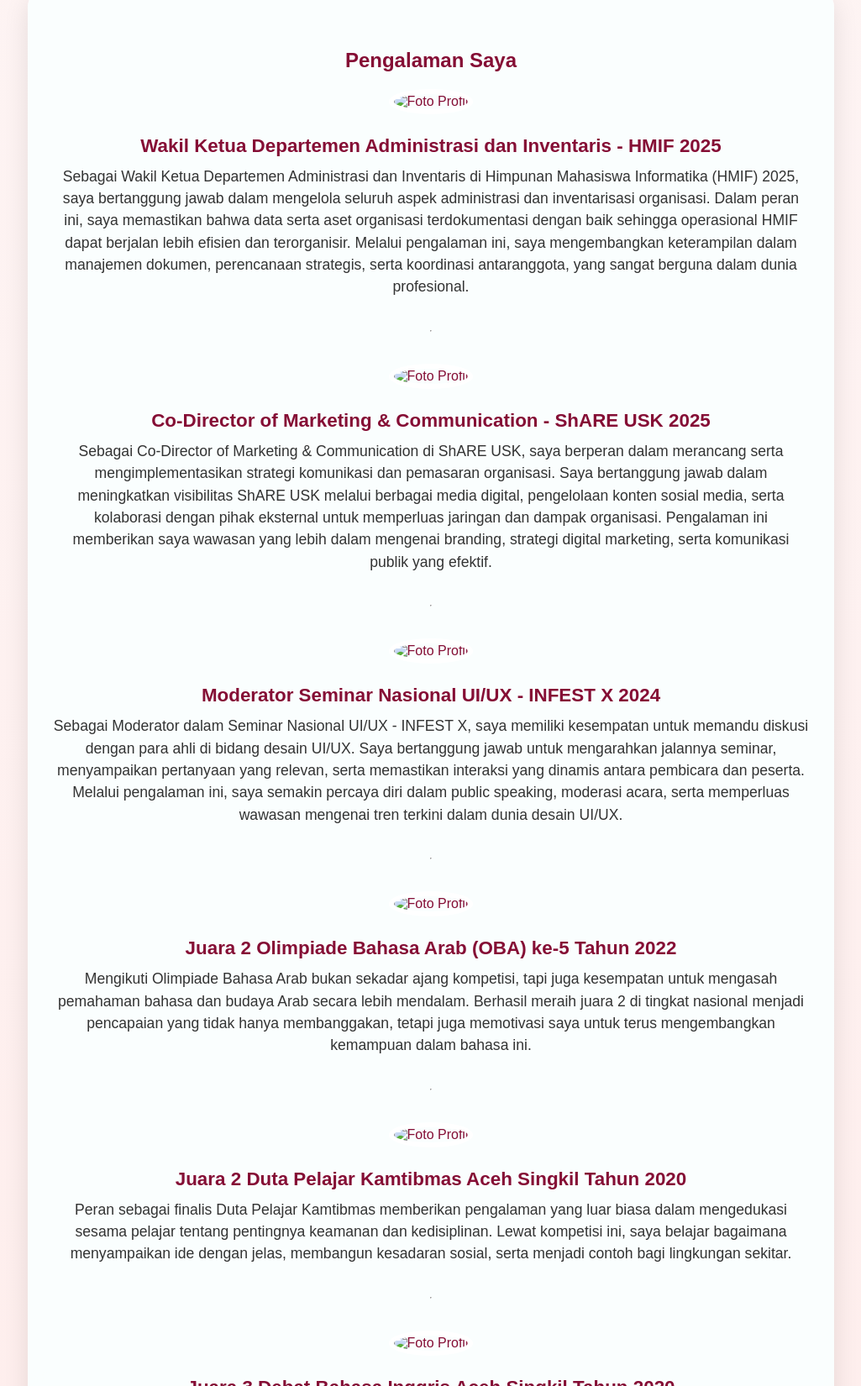
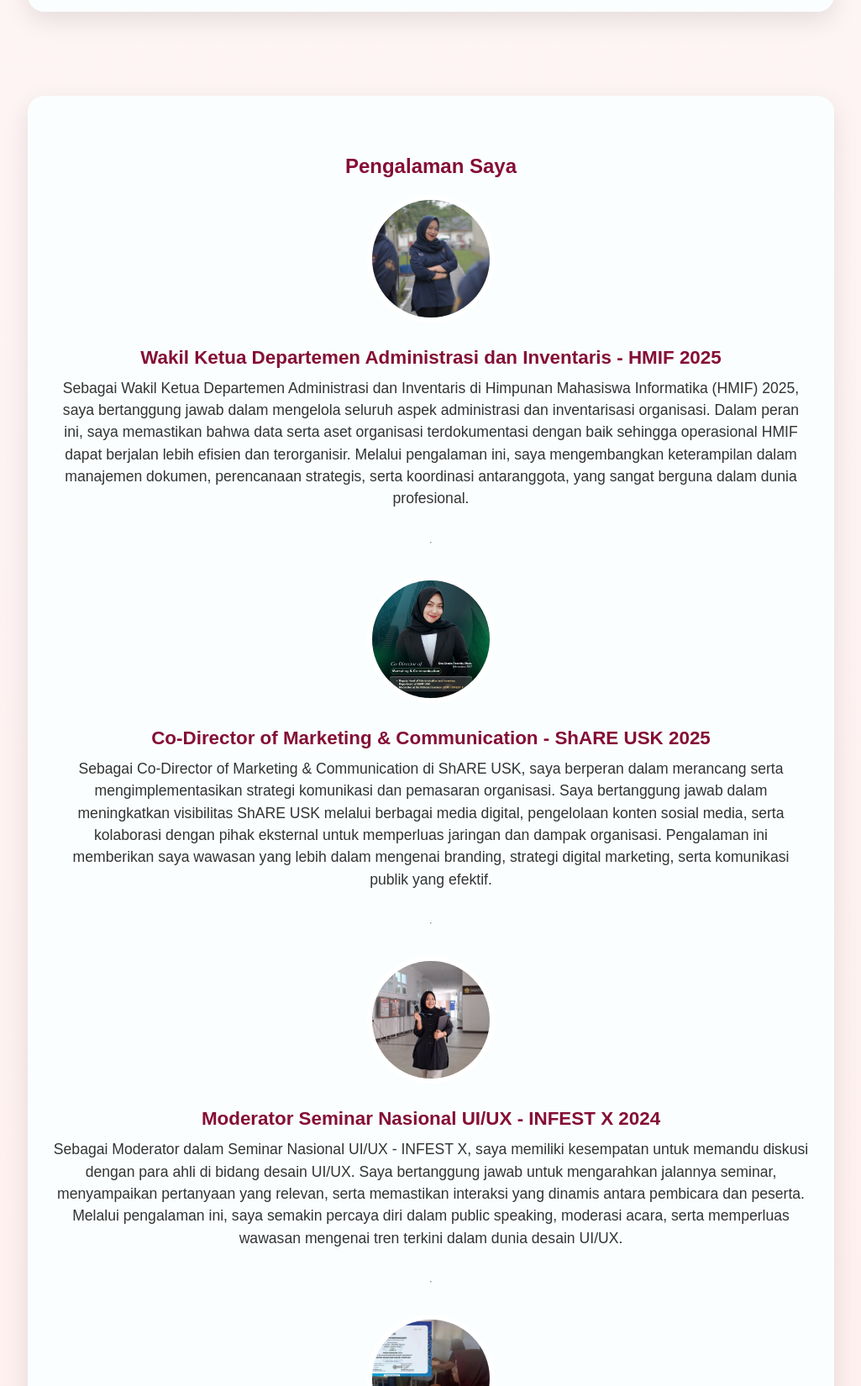
Before and after one commit to deazasqiamalau/Portofolio-Dea-Zasqia, a plain HTML site: page index.html in a window 1280 px wide. Shown: the part 1150-2800 px from the top of the page at 84% size, without its empty margins (127-1152 px from the left). Drawn offline with Linux system fonts and the light colour scheme.

Commit message:
Update index.html

```diff
--- a/index.html
+++ b/index.html
@@ -13,7 +13,7 @@
     <!-- Header -->
     <header>
         <div class="hero">
-            <img src="images/image3.jpg" alt="Foto Profil" class="profile-img">
+            <img src="image3.jpg" alt="Foto Profil" class="profile-img">
             <div class="hero-text">
                 <h1>Halo, selamat datang di portofolio Dea! 🚀</h1>
                 <p>Di sini, Dea berbagi berbagai proyek, pengalaman, dan karya yang telah dibuat. Dea percaya bahwa setiap tantangan adalah peluang untuk berinovasi, dan melalui portofolio ini, Dea ingin menunjukkan bagaimana teknologi dan desain dapat memberikan dampak positif. Selamat menjelajah, dan jangan ragu untuk terhubung—siapa tahu kita bisa berkolaborasi di masa depan! 😃✨</p>
@@ -34,7 +34,7 @@
     <!-- Tentang Saya -->
     <section id="about">
         <h2>Tentang Saya</h2>
-        <img src="images/profil.jpg" alt="Foto Profil" class="profile-img">
+        <img src="profil.jpg" alt="Foto Profil" class="profile-img">
         <p>Saya Dea Zasqia Pasaribu Malau, mahasiswa Informatika di Universitas Syiah Kuala yang memiliki minat besar di dunia teknologi dan desain UI/UX. Saya selalu terinspirasi oleh bagaimana teknologi dapat memberikan solusi inovatif untuk berbagai tantangan dalam kehidupan sehari-hari. Dengan kombinasi antara pemrograman dan desain, saya berusaha menciptakan solusi yang tidak hanya fungsional tetapi juga mudah digunakan dan menarik secara visual</P>
         <p>Selain memiliki ketertarikan di bidang pengembangan perangkat lunak, saya juga aktif mengeksplorasi dunia desain UI/UX. Saya percaya bahwa pengalaman pengguna yang baik tidak hanya ditentukan oleh fitur-fitur canggih, tetapi juga oleh bagaimana pengguna dapat berinteraksi dengan sistem secara intuitif dan nyaman.</P>
         <P>Selama perjalanan akademik saya, saya terlibat dalam berbagai proyek, organisasi, dan kegiatan yang memperluas wawasan serta keterampilan saya. Dari mengembangkan aplikasi berbasis data hingga menjadi bagian dari tim desain kreatif, saya terus berupaya untuk berkembang dan memberikan kontribusi terbaik di setiap kesempatan.</P>
@@ -45,49 +45,49 @@
         <h2><strong>Pengalaman Saya</strong></h2>
         <div class="experience-container">
             <div class="experience-item">
-                <img src="images/ADM.jpg" alt="Foto Profil" class="profile-img">
+                <img src="ADM.jpg" alt="Foto Profil" class="profile-img">
                 <h3>Wakil Ketua Departemen Administrasi dan Inventaris - HMIF 2025</h3>
                 <p>Sebagai Wakil Ketua Departemen Administrasi dan Inventaris di Himpunan Mahasiswa Informatika (HMIF) 2025, saya bertanggung jawab dalam mengelola seluruh aspek administrasi dan inventarisasi organisasi. Dalam peran ini, saya memastikan bahwa data serta aset organisasi terdokumentasi dengan baik sehingga operasional HMIF dapat berjalan lebih efisien dan terorganisir. Melalui pengalaman ini, saya mengembangkan keterampilan dalam manajemen dokumen, perencanaan strategis, serta koordinasi antaranggota, yang sangat berguna dalam dunia profesional.</p>
             </div>
             <hr>
             <div class="experience-item">
-                <img src="images/ShAREdea.jpg" alt="Foto Profil" class="profile-img">
+                <img src="ShAREdea.jpg" alt="Foto Profil" class="profile-img">
                 <h3>Co-Director of Marketing & Communication - ShARE USK 2025</h3>
                 <p>Sebagai Co-Director of Marketing & Communication di ShARE USK, saya berperan dalam merancang serta mengimplementasikan strategi komunikasi dan pemasaran organisasi. Saya bertanggung jawab dalam meningkatkan visibilitas ShARE USK melalui berbagai media digital, pengelolaan konten sosial media, serta kolaborasi dengan pihak eksternal untuk memperluas jaringan dan dampak organisasi. Pengalaman ini memberikan saya wawasan yang lebih dalam mengenai branding, strategi digital marketing, serta komunikasi publik yang efektif.</p>
             </div>
             <hr>
             <div class="experience-item">
-                <img src="images/Moderator.jpg" alt="Foto Profil" class="profile-img">
+                <img src="Moderator.jpg" alt="Foto Profil" class="profile-img">
                 <h3>Moderator Seminar Nasional UI/UX - INFEST X 2024</h3>
                 <p>Sebagai Moderator dalam Seminar Nasional UI/UX - INFEST X, saya memiliki kesempatan untuk memandu diskusi dengan para ahli di bidang desain UI/UX. Saya bertanggung jawab untuk mengarahkan jalannya seminar, menyampaikan pertanyaan yang relevan, serta memastikan interaksi yang dinamis antara pembicara dan peserta. Melalui pengalaman ini, saya semakin percaya diri dalam public speaking, moderasi acara, serta memperluas wawasan mengenai tren terkini dalam dunia desain UI/UX.</p>
             </div>
             <hr>
             <div class="experience-item">
-                <img src="images/oba.jpg" alt="Foto Profil" class="profile-img">
+                <img src="oba.jpg" alt="Foto Profil" class="profile-img">
                 <h3>Juara 2 Olimpiade Bahasa Arab (OBA) ke-5 Tahun 2022</h3>
                 <p>Mengikuti Olimpiade Bahasa Arab bukan sekadar ajang kompetisi, tapi juga kesempatan untuk mengasah pemahaman bahasa dan budaya Arab secara lebih mendalam. Berhasil meraih juara 2 di tingkat nasional menjadi pencapaian yang tidak hanya membanggakan, tetapi juga memotivasi saya untuk terus mengembangkan kemampuan dalam bahasa ini.</p>
             </div>
             <hr>
             <div class="experience-item">
-                <img src="images/dutakamtibmas.jpg" alt="Foto Profil" class="profile-img">
+                <img src="dutakamtibmas.jpg" alt="Foto Profil" class="profile-img">
                 <h3>Juara 2 Duta Pelajar Kamtibmas Aceh Singkil Tahun 2020</h3>
                 <p>Peran sebagai finalis Duta Pelajar Kamtibmas memberikan pengalaman yang luar biasa dalam mengedukasi sesama pelajar tentang pentingnya keamanan dan kedisiplinan. Lewat kompetisi ini, saya belajar bagaimana menyampaikan ide dengan jelas, membangun kesadaran sosial, serta menjadi contoh bagi lingkungan sekitar.</p>
             </div>
             <hr>
             <div class="experience-item">
-                <img src="images/englishdebate.jpg" alt="Foto Profil" class="profile-img">
+                <img src="englishdebate.jpg" alt="Foto Profil" class="profile-img">
                 <h3>Juara 3 Debat Bahasa Inggris Aceh Singkil Tahun 2020</h3>
                 <p>Debat bukan hanya tentang adu argumen, tetapi juga melatih cara berpikir cepat, logis, dan terstruktur. Meraih juara 3 dalam kompetisi ini memperkuat kemampuan saya dalam menyampaikan ide secara efektif, sekaligus meningkatkan kepercayaan diri dalam berbicara di depan banyak orang.</p>
             </div>
             <hr>
             <div class="experience-item">
-                <img src="images/dutarematri.jpg" alt="Foto Profil" class="profile-img">
+                <img src="dutarematri.jpg" alt="Foto Profil" class="profile-img">
                 <h3>Duta Pelajar Rematri Singkil Utara Tahun 2022-2023</h3>
                 <p>Menjadi Duta Pelajar Rematri adalah kesempatan untuk berperan dalam edukasi kesehatan remaja, terutama dalam isu kesehatan reproduksi dan pemberdayaan perempuan. Dalam peran ini, saya tidak hanya belajar banyak, tetapi juga berusaha membawa perubahan dengan meningkatkan kesadaran di lingkungan sekitar.</p>
             </div>
             <hr>
             <div class="experience-item">
-                <img src="images/5besarstorytelling.jpg" alt="Foto Profil" class="profile-img">
+                <img src="5besarstorytelling.jpg" alt="Foto Profil" class="profile-img">
                 <h3>5 Besar English Contest Chinquelle Aceh Singkil Tahun 2023</h3>
                 <p>Bercerita dalam bahasa Inggris bukan hanya soal kefasihan, tetapi juga soal bagaimana menyampaikan pesan dengan menarik dan penuh makna. Berhasil masuk 5 besar di kompetisi ini memberikan pengalaman baru dalam public speaking dan storytelling, sekaligus menantang saya untuk terus berkembang.</p>
             </div>
@@ -97,19 +97,19 @@
     <section id="projects">
         <h2><strong>Proyek Saya</strong></h2>
         <div class="project">
-            <img src="images/aquafair.png" alt="AquaFair - Freshwater Distribution Platform">
+            <img src="aquafair.png" alt="AquaFair - Freshwater Distribution Platform">
             <h3>AquaFair : Platform Pembagian Air Berdasarkan Data Keluarga dan Pengaduan Daerah Kekurangan Air untuk Efisiensi Distribusi Air Tawar</h3>
             <p>AquaFair adalah platform inovatif yang dirancang untuk mengoptimalkan distribusi air bersih dengan pendekatan berbasis data. Dengan mengintegrasikan informasi kebutuhan air dari setiap keluarga serta laporan daerah yang mengalami kekurangan air, AquaFair membantu memastikan distribusi air tawar yang lebih adil, efisien, dan tepat sasaran. Sistem ini memungkinkan pemangku kepentingan, seperti pemerintah dan penyedia air, untuk mengambil keputusan yang lebih akurat dalam mendistribusikan sumber daya air secara berkelanjutan.</p>
         </div>
         <hr>
         <div class="project">
-            <img src="images/design.png" alt="ShARE USK Social Media Design">
+            <img src="design.png" alt="ShARE USK Social Media Design">
             <h3>ShARE USK Social Media Design</h3>
             <p>Dalam proyek ini, saya bertanggung jawab untuk membuat desain visual media sosial bagi ShARE USK. Desain ini bertujuan untuk memperkuat branding organisasi serta meningkatkan keterlibatan audiens dalam berbagai kegiatan yang diadakan. Melalui proyek ini, saya semakin mengasah keterampilan dalam desain grafis, copywriting, serta strategi pemasaran digital.</p>
         </div>
         <hr>
         <div class="project">
-            <img src="images/ecoenzyme.png" alt="EcoEnzyme+ - Sustainable Waste Management">
+            <img src="ecoenzyme.png" alt="EcoEnzyme+ - Sustainable Waste Management">
             <h3>EcoEnzyme+ : Solusi Pengelolaan Limbah Organik dan Edukasi Keberlanjutan untuk Komunitas</h3>
             <p>EcoEnzyme+ adalah platform yang berfokus pada pengelolaan limbah organik dan edukasi keberlanjutan bagi komunitas. Melalui EcoEnzyme+, masyarakat dapat belajar bagaimana mengolah limbah organik menjadi produk yang bermanfaat, seperti cairan pembersih alami dan pupuk organik, yang dapat digunakan kembali dalam kehidupan sehari-hari. Selain memberikan solusi praktis dalam pengurangan limbah, platform ini juga bertujuan untuk meningkatkan kesadaran akan pentingnya gaya hidup ramah lingkungan dan praktik keberlanjutan.</p>
         </div>
```
